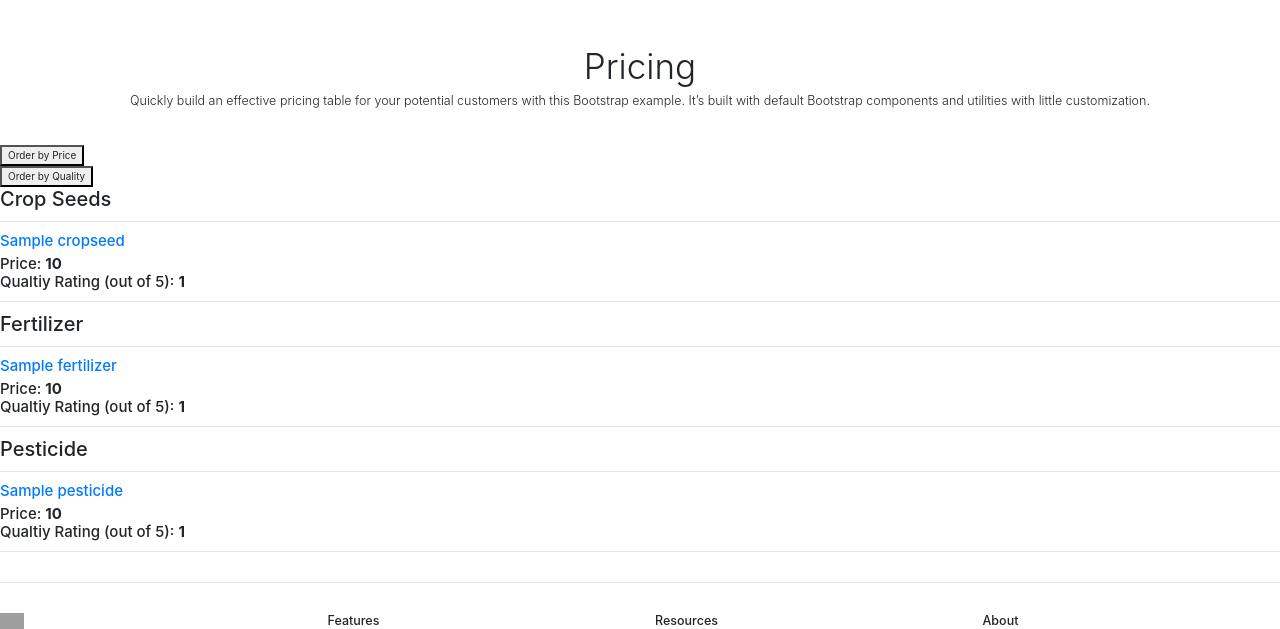
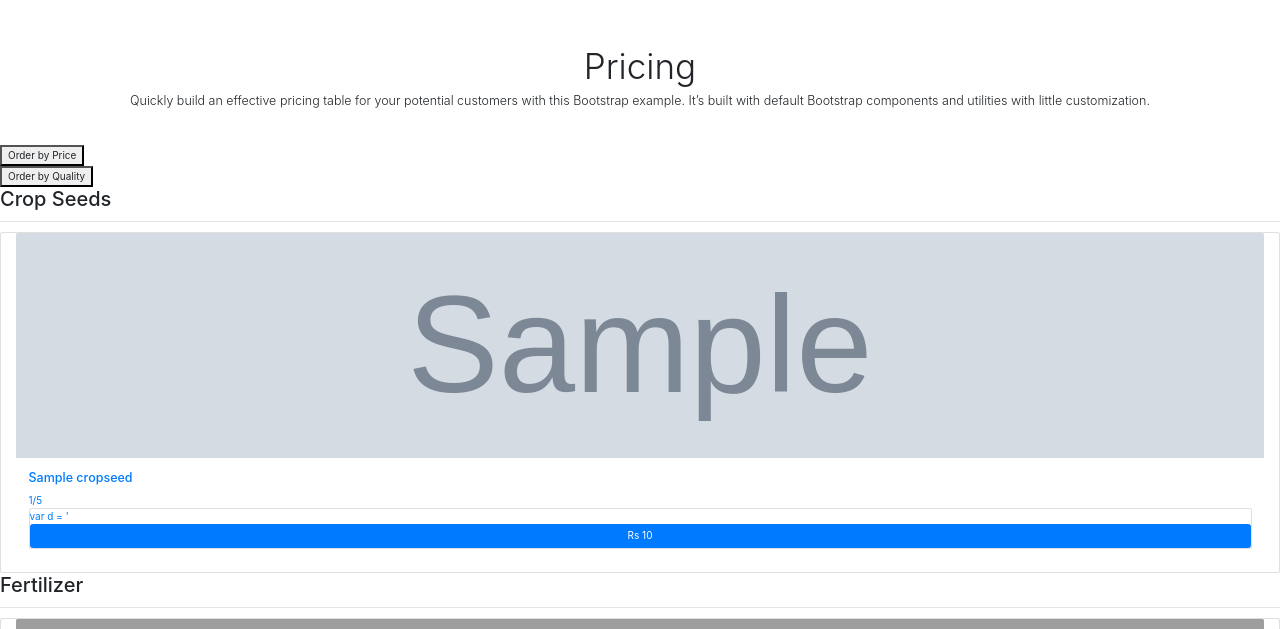
Before and after one commit to havanoor/TSEC-Codestorm, a Django app: page /farmershop/ in a window 1280 px wide. Shown: the part 62-691 px from the top of the page. Run offline with Django 3.2, Linux system fonts and the light colour scheme; tables that the repository leaves empty hold one stand-in row (values such as "Sample post"); grey boxes marked "Sample" are stand-in pictures; some libraries are stand-ins or nearby versions; grey boxes are pictures that could not be loaded.

Commit message:
Modified Shopping page

```diff
--- a/FarmerApp/templates/FarmerApp/FarmerShop.html
+++ b/FarmerApp/templates/FarmerApp/FarmerShop.html
@@ -81,31 +81,52 @@
 <hr \>
 <div id = "cropseeds">
 {% for c in cropseeds %}
-<a href= {% url 'individual' c.id %}><h4>{{ c.name }}<h4></a>
-Price: <b>{{ c.price }}</b><br>
-Qualtiy Rating (out of 5): <b>{{ c.quality }}</b><br>
-<hr>
+<a href = "http://localhost:8000/indi/' + seed[i].id +'">
+<div class="card" style="width:100% ;">
+<div class = "col">
+<img class="bd-placeholder-img card-img-top" width="100%" height="225" src={{c.photo}} alt="Card image cap">
+<div class="card-body"><h5 class="card-title">{{c.name}}</h5>
+<p class="card-text">{{c.quality}}/5</p><p class ="card">
+      var d = '<a href="#" class="btn btn-primary">Rs {{c.price}}
+      </a>
+    </div>
+  </div>
+</div>
+  </a>
+
 {% endfor %}
  </div>
 <h2>Fertilizer</h2>
 <hr \>
 <div id = "fertilizer">
 {% for c in ferts %}
-<a href= {% url 'individual' c.id %}><h4>{{ c.name }}<h4></a>
-Price: <b>{{ c.price }}</b><br>
-Qualtiy Rating (out of 5): <b>{{ c.quality }}</b><br>
-<hr>
+<a href = "http://localhost:8000/indi/' + seed[i].id +'">
+<div class="card" style="width:100% ;">
+<div class = "col">
+<img class="bd-placeholder-img card-img-top" width="100%" height="225" src={{c.photo}} alt="Card image cap">
+<div class="card-body"><h5 class="card-title">{{c.name}}</h5>
+<p class="card-text">{{c.quality}}/5</p><p class ="card">
+      var d = '<a href="#" class="btn btn-primary">Rs {{c.price}}
+      </a>
+    </div>
+  </div>
+</div>
+  </a>
 {% endfor %}
- </div>
- <h2>Pesticide</h2>
-<hr \>
-
 <div id = "pesticide">
 {% for c in pests %}
-<a href= {% url 'individual' c.id %}><h4>{{ c.name }}<h4></a>
-Price: <b>{{ c.price }}</b><br>
-Qualtiy Rating (out of 5): <b>{{ c.quality }}</b><br>
-<hr>
+<a href = "http://localhost:8000/indi/' + seed[i].id +'">
+<div class="card" style="width:100% ;">
+<div class = "col">
+<img class="bd-placeholder-img card-img-top" width="100%" height="225" src={{c.photo}} alt="Card image cap">
+<div class="card-body"><h5 class="card-title">{{c.name}}</h5>
+<p class="card-text">{{c.quality}}/5</p><p class ="card">
+      var d = '<a href="#" class="btn btn-primary">Rs {{c.price}}
+      </a>
+    </div>
+  </div>
+</div>
+  </a>
 {% endfor %}
  </div>
 
@@ -173,27 +194,31 @@ Qualtiy Rating (out of 5): <b>{{ c.quality }}</b><br>
     //console.log(typeof(seed));
     output = '';
     for(i=0; i<Object.keys(seed).length; i++){
-      var k = i+1;
-      var name = "<a href = http://localhost:8000/indi/"+ seed[i].id +"><h4>"+seed[i].name + "</h4></a>";
-      var price = "Price: <b>" + seed[i].price + "</b> <br>";
-      var quality = "Qualtiy Rating (out of 5): <b>" +  seed[i].quality+ "</b><br>";
-      output += name + price + quality + "<hr>";
+
+      var a = '<a href = "http://localhost:8000/indi/' + seed[i].id +'"><div class="card" style="width:100% ;"><div class = "col"><img class="bd-placeholder-img card-img-top" width="100%" height="225" src="'+ seed[i].photo +'" alt="Card image cap">';
+      var b = '<div class="card-body"><h5 class="card-title">'+ seed[i].name +'</h5>';
+      var c = '<p class="card-text">'+seed[i].quality +'/5</p><p class ="card">';
+      var d = '<a href="#" class="btn btn-primary">Rs'+seed[i].price + '</a></div></div></div></a>';
+      output += a+b+c+d;
+
     }
 	$('#cropseeds').append(output);
   output = '';
     for(i=0; i<Object.keys(fert).length; i++){
-      var name = "<a href = http://localhost:8000/indi/"+ fert[i].id +"><h4>"+fert[i].name + "</h4></a>";;
-      var price = "Price: <b>" + fert[i].price + "</b> <br>";
-      var quality = "Qualtiy Rating (out of 5): <b>" +  fert[i].quality+ "</b><br>";
-      output += name + price + quality + "<hr>";
+      var a = '<a href = "http://localhost:8000/indi/' + fert[i].id +'"><div class="card" style="width:100% ;"><div class = "col"><img class="bd-placeholder-img card-img-top" width="100%" height="225" src="'+ fert[i].photo +'" alt="Card image cap">';
+      var b = '<div class="card-body"><h5 class="card-title">'+ fert[i].name +'</h5>';
+      var c = '<p class="card-text">'+fert[i].quality +'/5</p><p class ="card">';
+      var d = '<a href="#" class="btn btn-primary">Rs'+fert[i].price + '</a></div></div></div></a>';
+      output += a+b+c+d;
     }
 	$('#fertilizer').append(output);
   output = '';
     for(i=0; i<Object.keys(pest).length; i++){
-      var name = "<a href = http://localhost:8000/indi/"+pest[i].id+"><h4>"+pest[i].name + "</h4></a>";
-      var price = "Price: <b>" + pest[i].price + "</b> <br>";
-      var quality = "Qualtiy Rating (out of 5): <b>" +  pest[i].quality+ "</b><br>";
-      output += name + price + quality + "<hr>";
+      var a = '<a href = "http://localhost:8000/indi/' + pest[i].id +'"><div class="card" style="width:100% ;"><div class = "col"><img class="bd-placeholder-img card-img-top" width="100%" height="225" src="'+ pest[i].photo +'" alt="Card image cap">';
+      var b = '<div class="card-body"><h5 class="card-title">'+ pest[i].name +'</h5>';
+      var c = '<p class="card-text">'+pest[i].quality +'/5</p><p class ="card">';
+      var d = '<a href="#" class="btn btn-primary">Rs'+pest[i].price + '</a></div></div></div></a>';
+      output += a+b+c+d;
     }
 	$('#pesticide').append(output);
   }
@@ -208,6 +233,7 @@ $('.order-quality').on('click',function() {
 	dataType: 'json',
 	type: 'GET',
 	success: function(data){
+    console.log(data)
 		$('#cropseeds').empty();
     $('#fertilizer').empty();
     $('#pesticide').empty(); //to clean the div
@@ -222,26 +248,31 @@ $('.order-quality').on('click',function() {
     //console.log(typeof(seed));
     output = '';
     for(i=0; i<Object.keys(seed).length; i++){
-      var name = "<a href = http://localhost:8000/indi/"+ seed[i].id +"><h4>"+seed[i].name + "</h4></a>";
-      var price = "Price: <b>" + seed[i].price + "</b> <br>";
-      var quality = "Qualtiy Rating (out of 5): <b>" +  seed[i].quality+ "</b><br>";
-      output += name + price + quality + "<hr>";
+
+      var a = '<a href = "http://localhost:8000/indi/' + seed[i].id +'"><div class="card" style="width:100% ;"><div class = "col"><img class="bd-placeholder-img card-img-top" width="100%" height="225" src="'+ seed[i].photo +'" alt="Card image cap">';
+      var b = '<div class="card-body"><h5 class="card-title">'+ seed[i].name +'</h5>';
+      var c = '<p class="card-text">'+seed[i].quality +'/5</p><p class ="card">';
+      var d = '<a href="#" class="btn btn-primary">Rs'+seed[i].price + '</a></div></div></div></a>';
+      output += a+b+c+d;
+
     }
 	$('#cropseeds').append(output);
   output = '';
     for(i=0; i<Object.keys(fert).length; i++){
-      var name = "<a href = http://localhost:8000/indi/"+ fert[i].id +"><h4>"+fert[i].name + "</h4></a>";
-      var price = "Price: <b>" + fert[i].price + "</b> <br>";
-      var quality = "Qualtiy Rating (out of 5): <b>" +  fert[i].quality+ "</b><br>";
-      output += name + price + quality + "<hr>";
+      var a = '<a href = "http://localhost:8000/indi/' + fert[i].id +'"><div class="card" style="width:100% ;"><div class = "col"><img class="bd-placeholder-img card-img-top" width="100%" height="225" src="'+ fert[i].photo +'" alt="Card image cap">';
+      var b = '<div class="card-body"><h5 class="card-title">'+ fert[i].name +'</h5>';
+      var c = '<p class="card-text">'+fert[i].quality +'/5</p><p class ="card">';
+      var d = '<a href="#" class="btn btn-primary">Rs'+fert[i].price + '</a></div></div></div></a>';
+      output += a+b+c+d;
     }
 	$('#fertilizer').append(output);
   output = '';
     for(i=0; i<Object.keys(pest).length; i++){
-      var name = "<a href = http://localhost:8000/indi/"+pest[i].id+"><h4>"+pest[i].name + "</h4></a>";;
-      var price = "Price: <b>" + pest[i].price + "</b> <br>";
-      var quality = "Qualtiy Rating (out of 5): <b>" +  pest[i].quality+ "</b><br>";
-      output += name + price + quality + "<hr>";
+      var a = '<a href = "http://localhost:8000/indi/' + pest[i].id +'"><div class="card" style="width:100% ;"><div class = "col"><img class="bd-placeholder-img card-img-top" width="100%" height="225" src="'+ pest[i].photo +'" alt="Card image cap">';
+      var b = '<div class="card-body"><h5 class="card-title">'+ pest[i].name +'</h5>';
+      var c = '<p class="card-text">'+pest[i].quality +'/5</p><p class ="card">';
+      var d = '<a href="#" class="btn btn-primary">Rs'+pest[i].price + '</a></div></div></div></a>';
+      output += a+b+c+d;
     }
 	$('#pesticide').append(output);
   }
```
